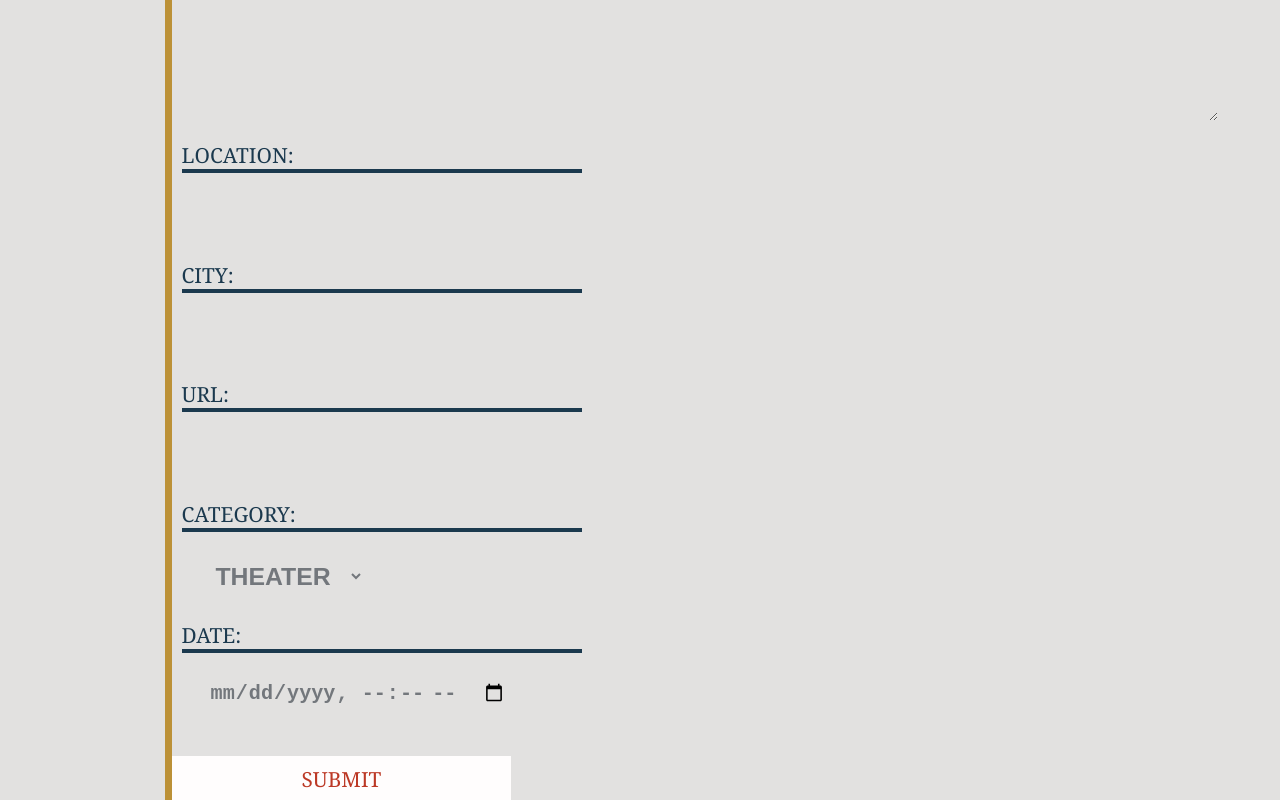
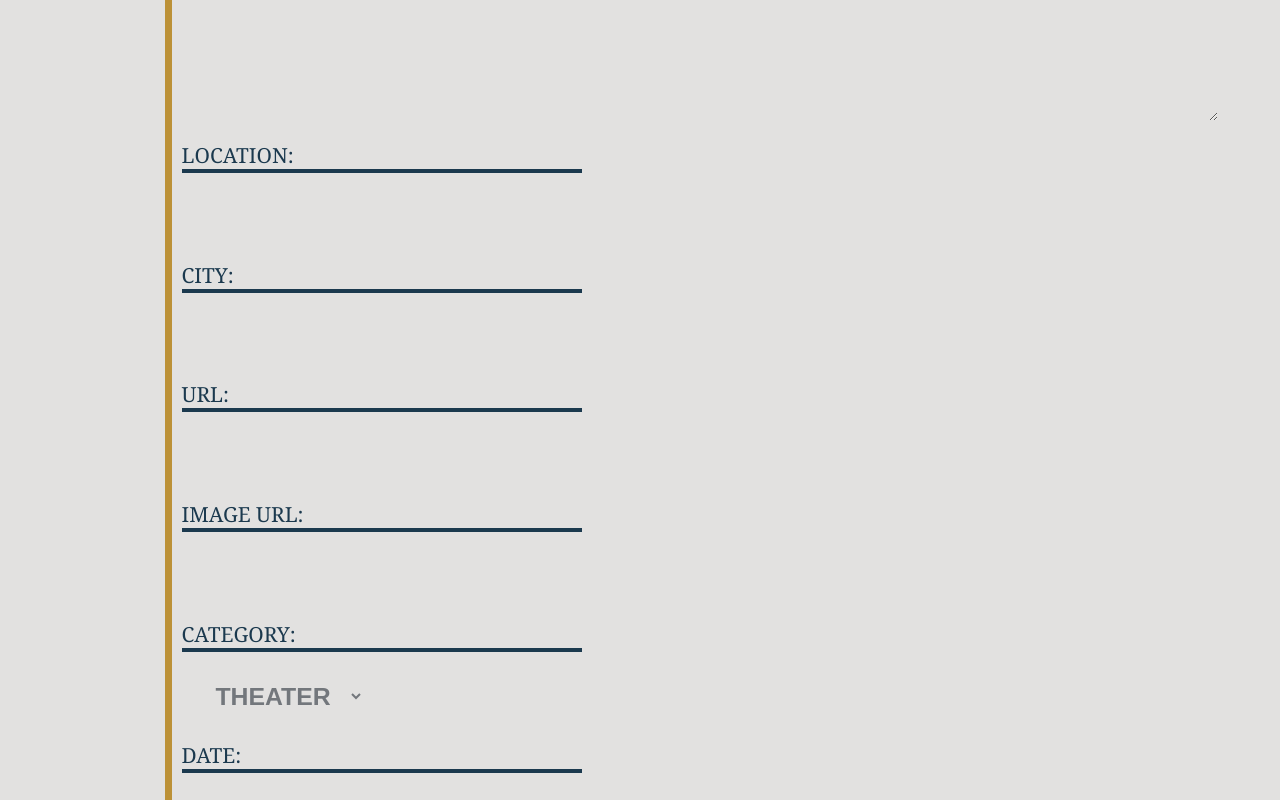
Before and after one commit to koli9513/dotned-enterprise-frontend, a React (Create React App) app: page /events/add in a window 1280 px wide. Shown: the part 357-1157 px from the top of the page. Built offline with nearby package versions, Linux system fonts and the light colour scheme.

Commit message:
fix: missing image from form, class instead of id for auto-width

```diff
--- a/src/components/elements/EventForm.js
+++ b/src/components/elements/EventForm.js
@@ -7,7 +7,7 @@ const EventForm = (props) => {
     <div className="container">
         <div className="inout-container">
             <label className="label">NAME:</label>
-                <input className="input" id="auto-width"
+                <input className="input auto-width-label"
                     name="name"
                     type="text"
                     value={props.event.name}
@@ -16,7 +16,7 @@ const EventForm = (props) => {
                 />
 
             <label className="label">SUBTITLE:</label>
-            <input className="input" id="auto-width"
+            <input className="input auto-width-label"
                    name="subtitle"
                    type="text"
                    value={props.event.subtitle}
@@ -44,7 +44,7 @@ const EventForm = (props) => {
                 />
 
             <label className="label">CITY:</label>
-                <input className="input" id="auto-width"
+                <input className="input auto-width-label"
                     name="city"
                     value={props.event.city}
                     onChange={props.onChange}
@@ -60,8 +60,17 @@ const EventForm = (props) => {
                     required
                 />
 
+            <label className="label">IMAGE URL:</label>
+            <input className="input"
+                   name="image"
+                   type="text"
+                   value={props.event.image}
+                   onChange={props.onChange}
+                   required
+            />
+
             <label className="label">CATEGORY:</label>
-                <select className="input" id="auto-width"
+                <select className="input auto-width-label"
                     name="eventCategory"
                     value={props.event.category}
                     onChange={props.onChange}
@@ -73,7 +82,7 @@ const EventForm = (props) => {
                 </select>
 
             <label className="label">DATE:</label>
-                <input className="input" id="auto-width"
+                <input className="input auto-width-label"
                     name="date"
                     type="datetime-local"
                     value={props.event.date}
--- a/src/components/styles/form.css
+++ b/src/components/styles/form.css
@@ -36,7 +36,7 @@
     padding: 50px;
 }
 
-#auto-width {
+.auto-width-label {
     width: auto;
 }
 
```
